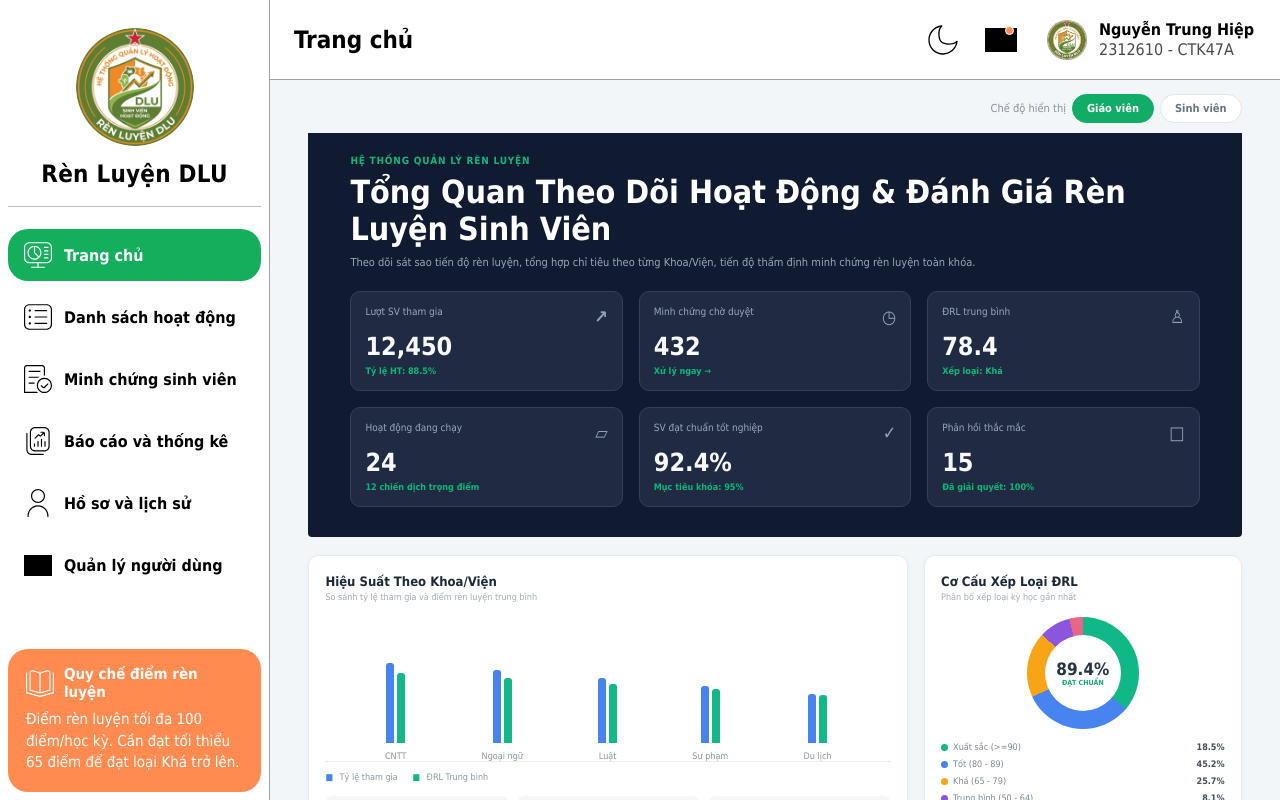
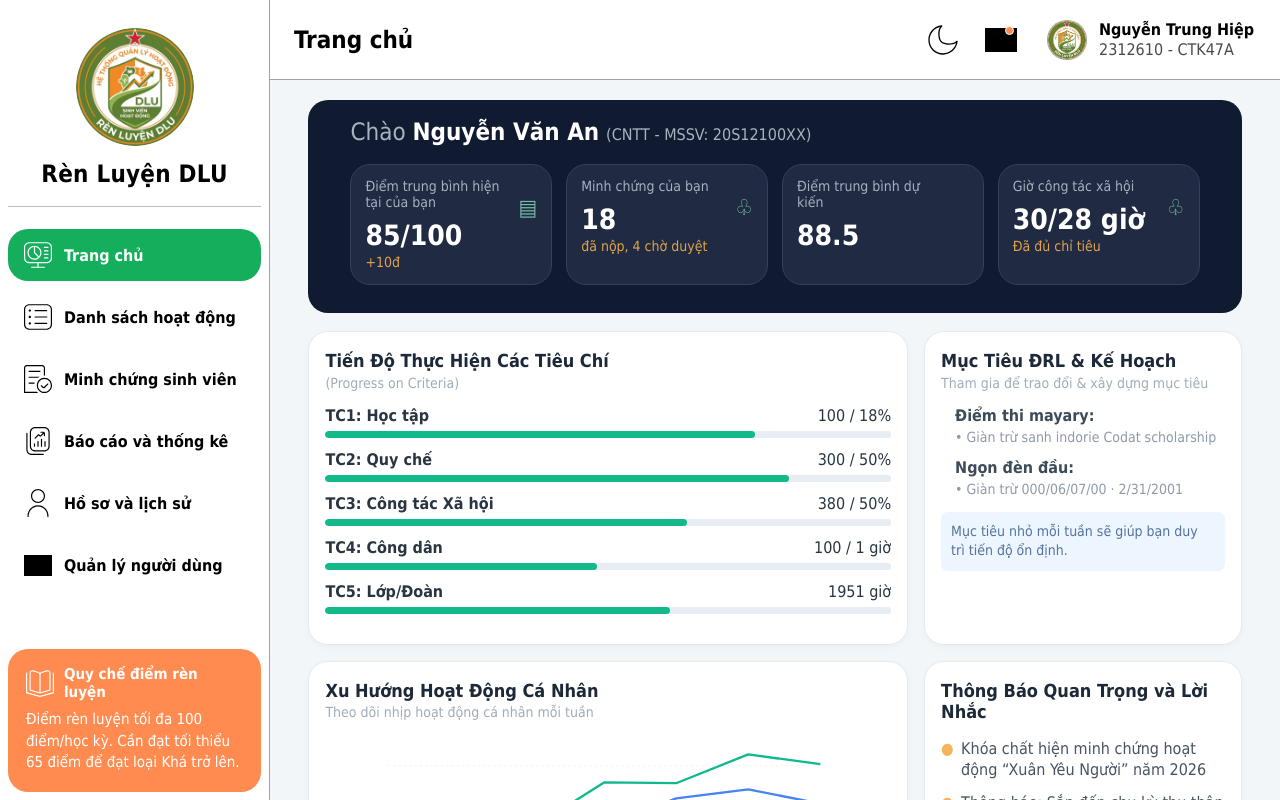
Before and after one commit to Rikokyu/RenLuyenDLU, a React (Vite) app in the folder frontend/: page /dashboard in a window 1280 px wide. Both pictures are taken after typing "Sample", "Sample123" into the empty fields and a click on the button "ĐĂNG NHẬP". Built offline with nearby package versions, Linux system fonts and the light colour scheme; grey boxes are pictures that could not be loaded.

Commit message:
sửa giao dien dashboard

```diff
--- a/frontend/src/components/topbar/Topbar.jsx
+++ b/frontend/src/components/topbar/Topbar.jsx
@@ -83,6 +83,7 @@ export default function Topbar({ title }) {
 
   function logout() {
     sessionStorage.removeItem("renluyen-authenticated");
+    sessionStorage.removeItem("renluyen-role");
     navigate("/login", { replace: true });
   }
 
--- a/frontend/src/pages/auth/Login.css
+++ b/frontend/src/pages/auth/Login.css
@@ -215,6 +215,35 @@ button {
   display: block;
 }
 
+.login-role-field {
+  display: flex;
+  flex-direction: column;
+  gap: 8px;
+  margin: -4px 0 22px;
+}
+
+.login-role-field label {
+  color: var(--muted);
+  font-size: var(--subtitle-size);
+}
+
+.login-role-field select {
+  width: 100%;
+  height: 60px;
+  padding: 0 18px;
+  color: var(--text);
+  background: transparent;
+  border: 1px solid var(--field-border);
+  border-radius: var(--radius);
+  font: inherit;
+  font-size: var(--subtitle-size);
+  outline: none;
+}
+
+.login-role-field select:focus {
+  border-color: var(--accent-orange);
+}
+
 .login-submit,
 .google-submit {
   width: 100%;
--- a/frontend/src/pages/auth/Login.jsx
+++ b/frontend/src/pages/auth/Login.jsx
@@ -9,6 +9,7 @@ export default function Login() {
   );
   const [username, setUsername] = useState("");
   const [password, setPassword] = useState("");
+  const [role, setRole] = useState("student");
   const [submitted, setSubmitted] = useState(false);
 
   useEffect(() => {
@@ -18,6 +19,7 @@ export default function Login() {
 
   function enterApp() {
     sessionStorage.setItem("renluyen-authenticated", "true");
+    sessionStorage.setItem("renluyen-role", role);
     navigate("/dashboard", { replace: true });
   }
 
@@ -67,6 +69,14 @@ export default function Login() {
             <p className="login-error">Mật khẩu là bắt buộc</p>
           </div>
 
+          <div className="login-role-field">
+            <label htmlFor="login-role">Loại tài khoản</label>
+            <select id="login-role" value={role} onChange={(e) => setRole(e.target.value)}>
+              <option value="student">Sinh viên</option>
+              <option value="teacher">Giáo viên</option>
+            </select>
+          </div>
+
           <button className="login-submit" type="submit">
             ĐĂNG NHẬP
           </button>
--- a/frontend/src/pages/dashboard/Dashboard.jsx
+++ b/frontend/src/pages/dashboard/Dashboard.jsx
@@ -1,22 +1,11 @@
-import { useState } from "react";
 import TeacherDashboard from "./TeacherDashboard";
 import StudentDashboard from "./StudentDashboard";
 
 export default function Dashboard() {
-  const [role, setRole] = useState("teacher");
+  const role = sessionStorage.getItem("renluyen-role") || "student";
 
   return (
     <section className="dashboard-page" aria-label="Bảng điều khiển">
-      <div className="dashboard-role-switch">
-        <span>Chế độ hiển thị</span>
-        <button className={role === "teacher" ? "is-active" : ""} onClick={() => setRole("teacher")}>
-          Giáo viên
-        </button>
-        <button className={role === "student" ? "is-active" : ""} onClick={() => setRole("student")}>
-          Sinh viên
-        </button>
-      </div>
-
       {role === "teacher" ? <TeacherDashboard /> : <StudentDashboard />}
     </section>
   );
--- a/frontend/src/pages/dashboard/StudentDashboard.css
+++ b/frontend/src/pages/dashboard/StudentDashboard.css
@@ -1,6 +1,6 @@
 .dashboard-page {
   min-height: calc(100vh - var(--topbar-height));
-  padding: 14px clamp(12px, 3vw, 42px) 38px;
+  padding: 20px clamp(12px, 3vw, 42px) 38px;
   background: #f3f6f8;
   color: #202a36;
 }
@@ -32,17 +32,18 @@
   padding: 18px clamp(20px, 4vw, 42px) 28px;
   color: #fff;
   background: #101b31;
+  border-radius: var(--radius);
 }
 .student-welcome > p {
   margin-bottom: 18px;
   color: #a9b2c0;
-  font-size: 20px;
+  font-size: var(--title-size);
 }
 .student-welcome > p strong {
   color: #fff;
 }
 .student-welcome > p span {
-  font-size: 15px;
+  font-size: var(--subtitle-size);
 }
 .student-summary-grid {
   display: grid;
@@ -55,23 +56,23 @@
   padding: 13px 14px;
   background: #202b43;
   border: 1px solid #33405a;
-  border-radius: 10px;
+  border-radius: var(--radius);
 }
 .student-summary > span {
   display: block;
   max-width: 150px;
   color: #a5b0c0;
-  font-size: 10px;
+  font-size: 14px;
 }
 .student-summary > strong {
   display: block;
   margin-top: 9px;
   color: #fff;
-  font-size: 23px;
+  font-size: 28px;
 }
 .student-summary > small {
   color: #e1a34a;
-  font-size: 9px;
+  font-size: 14px;
 }
 .student-summary > b {
   position: absolute;
@@ -93,7 +94,7 @@
   padding: 18px 16px;
   background: #fff;
   border: 1px solid #e5ebef;
-  border-radius: 11px;
+  border-radius: var(--radius);
   box-shadow: 0 2px 6px rgba(36, 56, 74, 0.035);
 }
 .dashboard-panel--wide {
@@ -107,13 +108,13 @@
 }
 .dashboard-panel h2 {
   color: #1d2938;
-  font-size: 13px;
+  font-size: 18px;
   line-height: 1.2;
 }
 .dashboard-panel header p {
   margin-top: 3px;
   color: #a1acb9;
-  font-size: 9px;
+  font-size: 14px;
 }
 .line-chart {
   height: 145px;
@@ -149,7 +150,7 @@
   display: flex;
   justify-content: space-between;
   color: #293541;
-  font-size: 11px;
+  font-size: 16px;
   font-weight: 700;
 }
 .criteria-row > span b {
@@ -178,7 +179,7 @@
   margin-bottom: 14px;
   padding-left: 14px;
   color: #3d4b58;
-  font-size: 10px;
+  font-size: 16px;
 }
 .goal-list li::marker {
   color: #10a97a;
@@ -187,7 +188,7 @@
   display: block;
   margin-top: 4px;
   color: #8f9aa8;
-  font-size: 8px;
+  font-size: 14px;
 }
 .dashboard-note {
   margin-top: 15px;
@@ -195,7 +196,7 @@
   color: #55739d;
   background: #edf5ff;
   border-radius: 7px;
-  font-size: 9px;
+  font-size: 14px;
   line-height: 1.4;
 }
 .reminder-list {
@@ -203,7 +204,7 @@
   flex-direction: column;
   gap: 11px;
   color: #475361;
-  font-size: 10px;
+  font-size: 16px;
 }
 .reminder-list li {
   position: relative;
@@ -224,7 +225,7 @@
   display: flex;
   justify-content: space-between;
   color: #45515e;
-  font-size: 10px;
+  font-size: 16px;
   font-weight: 700;
 }
 .campaign-row b {
@@ -236,7 +237,7 @@
   right: 0;
   top: 22px;
   color: #445160;
-  font-size: 9px;
+  font-size: 14px;
 }
 .campaign-row i {
   margin-right: 30px;
@@ -256,13 +257,13 @@
   flex: 1;
   flex-direction: column;
   color: #354150;
-  font-size: 10px;
+  font-size: 16px;
 }
 .student-highlight small {
   display: block;
   margin-top: 3px;
   color: #9aa5b2;
-  font-size: 8px;
+  font-size: 14px;
 }
 @media (max-width: 900px) {
   .student-summary-grid {
--- a/frontend/src/pages/dashboard/TeacherDashboard.css
+++ b/frontend/src/pages/dashboard/TeacherDashboard.css
@@ -1,6 +1,6 @@
 .dashboard-page {
   min-height: calc(100vh - var(--topbar-height));
-  padding: 14px clamp(12px, 3vw, 42px) 38px;
+  padding: 20px clamp(12px, 3vw, 42px) 38px;
   background: #f3f6f8;
   color: #202a36;
 }
@@ -29,7 +29,7 @@
 }
 .dashboard-hero {
   padding: 22px clamp(20px, 4vw, 42px) 30px;
-  border-radius: 0 0 4px 4px;
+  border-radius: var(--radius);
 }
 .dashboard-hero--dark {
   color: #fff;
@@ -38,7 +38,7 @@
 .dashboard-eyebrow {
   margin-bottom: 8px;
   color: #0db87a;
-  font-size: 10px;
+  font-size: 14px;
   font-weight: 800;
   letter-spacing: 0.08em;
   text-transform: uppercase;
@@ -46,13 +46,13 @@
 .dashboard-hero h1 {
   max-width: 850px;
   margin-bottom: 8px;
-  font-size: clamp(22px, 3vw, 32px);
+  font-size: var(--title-size);
   line-height: 1.15;
 }
 .dashboard-hero > p {
   max-width: 800px;
   color: #99a6ba;
-  font-size: 11px;
+  font-size: var(--subtitle-size);
 }
 .teacher-stat-grid {
   display: grid;
@@ -65,30 +65,30 @@
   padding: 14px;
   background: #202b43;
   border: 1px solid #33405a;
-  border-radius: 10px;
+  border-radius: var(--radius);
 }
 .teacher-stat__top {
   display: flex;
   justify-content: space-between;
   color: #9aa7bb;
-  font-size: 10px;
+  font-size: 14px;
 }
 .teacher-stat__top b {
   color: #93a2b7;
-  font-size: 18px;
+  font-size: 20px;
 }
 .teacher-stat > strong {
   display: block;
   margin-top: 7px;
   color: #f7f9fc;
-  font-size: 25px;
+  font-size: 28px;
   line-height: 1;
 }
 .teacher-stat > small {
   display: block;
   margin-top: 7px;
   color: #05b978;
-  font-size: 9px;
+  font-size: 14px;
   font-weight: 700;
 }
 .dashboard-grid {
@@ -104,7 +104,7 @@
   padding: 18px 16px;
   background: #fff;
   border: 1px solid #e5ebef;
-  border-radius: 11px;
+  border-radius: var(--radius);
   box-shadow: 0 2px 6px rgba(36, 56, 74, 0.035);
 }
 .dashboard-panel--wide {
@@ -118,13 +118,13 @@
 }
 .dashboard-panel h2 {
   color: #1d2938;
-  font-size: 13px;
+  font-size: 18px;
   line-height: 1.2;
 }
 .dashboard-panel header p {
   margin-top: 3px;
   color: #a1acb9;
-  font-size: 9px;
+  font-size: 14px;
 }
 .chart-bars {
   display: flex;
@@ -142,7 +142,7 @@
   gap: 8px;
   height: 100%;
   color: #8995a4;
-  font-size: 9px;
+  font-size: 14px;
 }
 .chart-bars__columns {
   display: flex;
@@ -163,7 +163,7 @@
 .chart-legend {
   margin-top: 10px;
   color: #8b97a5;
-  font-size: 9px;
+  font-size: 14px;
 }
 .legend-blue {
   color: #4784ef;
@@ -186,13 +186,13 @@
   color: #a0abb9;
   background: #f5f7f9;
   border-radius: 8px;
-  font-size: 8px;
+  font-size: 14px;
   font-weight: 400;
 }
 .mini-insights strong {
   margin-top: 5px;
   color: #273443;
-  font-size: 11px;
+  font-size: 16px;
 }
 .donut-chart {
   position: relative;
@@ -221,20 +221,20 @@
 .donut-chart strong {
   z-index: 1;
   color: #263342;
-  font-size: 17px;
+  font-size: 20px;
   text-align: center;
 }
 .donut-chart strong small {
   display: block;
   color: #12a979;
-  font-size: 7px;
+  font-size: 12px;
 }
 .score-legend {
   display: flex;
   flex-direction: column;
   gap: 7px;
   color: #7d8998;
-  font-size: 9px;
+  font-size: 14px;
 }
 .score-legend li {
   display: flex;
@@ -298,7 +298,7 @@
   display: flex;
   justify-content: space-between;
   color: #45515e;
-  font-size: 10px;
+  font-size: 16px;
   font-weight: 700;
 }
 .progress-row b,
@@ -328,7 +328,7 @@
   color: #55739d;
   background: #edf5ff;
   border-radius: 7px;
-  font-size: 9px;
+  font-size: 14px;
   line-height: 1.4;
 }
 .campaign-row {
@@ -340,7 +340,7 @@
   right: 0;
   top: 22px;
   color: #445160;
-  font-size: 9px;
+  font-size: 14px;
 }
 .campaign-row i {
   margin-right: 30px;
@@ -371,16 +371,16 @@
   flex: 1;
   flex-direction: column;
   color: #354150;
-  font-size: 10px;
+  font-size: 16px;
 }
 .student-rank small {
   margin-top: 3px;
   color: #9aa5b2;
-  font-size: 8px;
+  font-size: 14px;
 }
 .student-rank > b {
   color: #0ba875;
-  font-size: 12px;
+  font-size: 16px;
 }
 @media (max-width: 900px) {
   .teacher-stat-grid {
```
